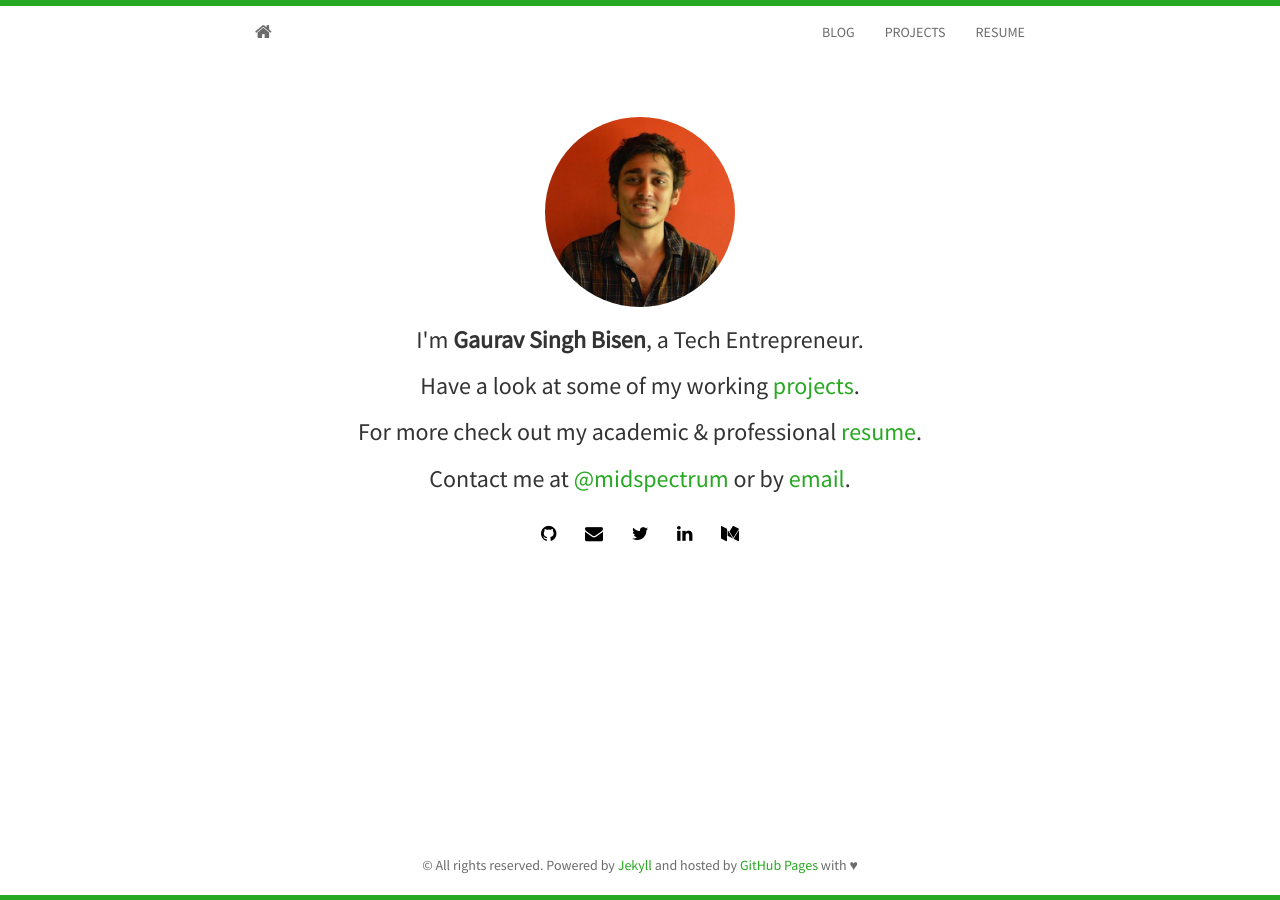
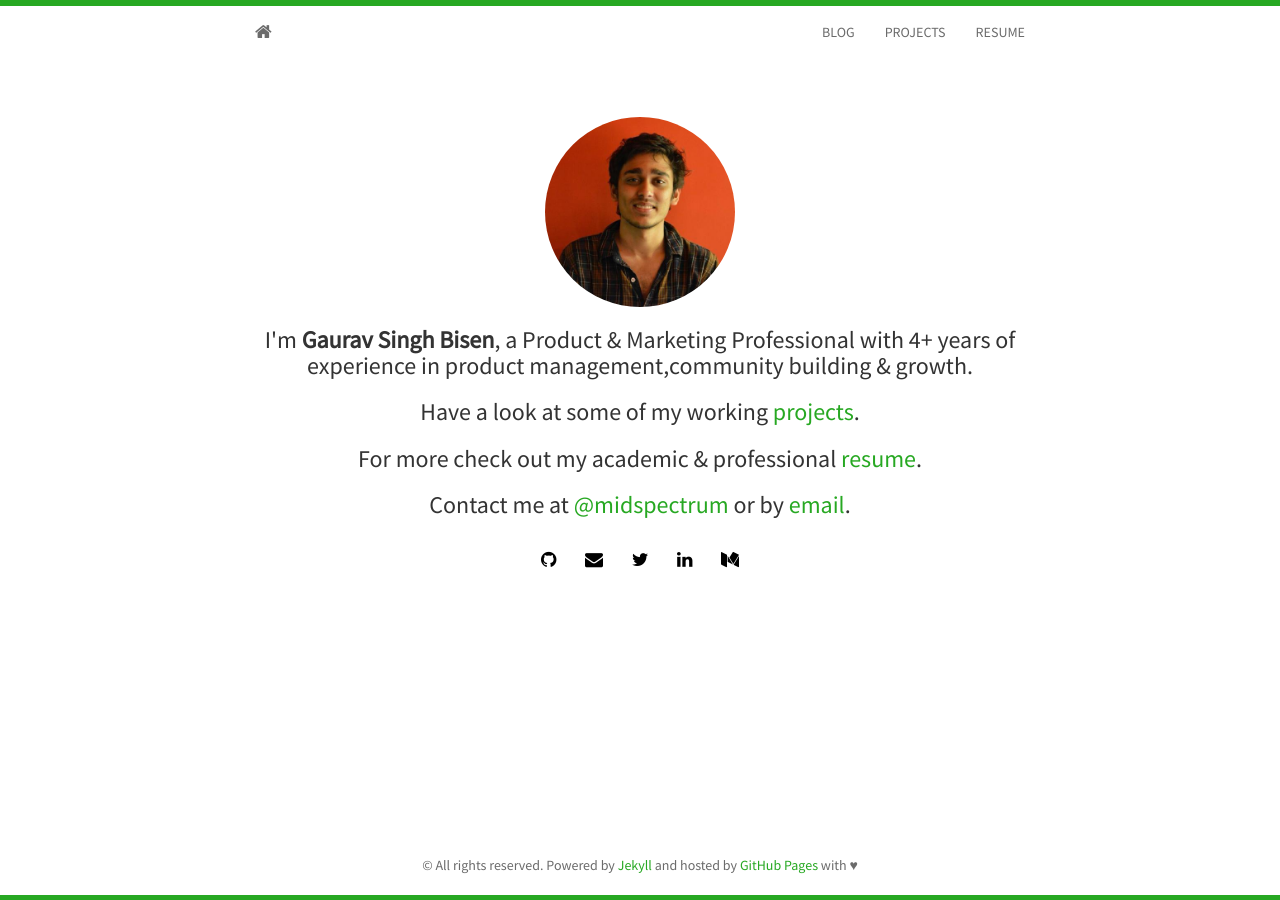
Before and after one commit to gauravsinghbisen/gauravsinghbisen.github.io, a Jekyll site: the page built from index.html, in a window 1280 px wide. Built offline with Jekyll 4.4.1, drawn with Linux system fonts in a browser that asks for light colours; nearby versions of some CDN libraries; the list of posts is cut into pages by our own code.

Commit message:
Update index.html

```diff
--- a/index.html
+++ b/index.html
@@ -7,7 +7,7 @@ layout: home
 	  <div class="avatar">
 		<img class="img-circle" height=190 src="{{ site.baseurl }}/static/img/{{ site.avatar }}" alt="Responsive image">
 	  </div>
-	  <h3>I'm <strong>{{ site.author }}</strong>, a Tech Entrepreneur.</h3>
+	  <h3>I'm <strong>{{ site.author }}</strong>, a Product & Marketing Professional with 4+ years of experience in product management,community building & growth.</h3>
 	  <!-- <h3>I love all things computer science and maths.</h3> -->
 	  <h3>Have a look at some of my working <a href="{{ site.baseurl }}/projects.html"> projects</a>.</h3>
 	  <h3>For more check out my academic &amp; professional <a href="http://bhikadia.com/resume/">resume</a>.</h3>
```
